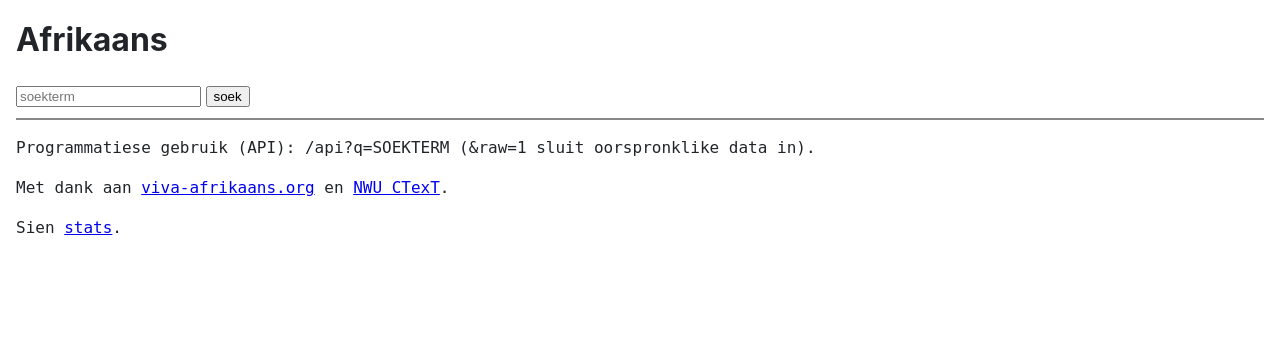
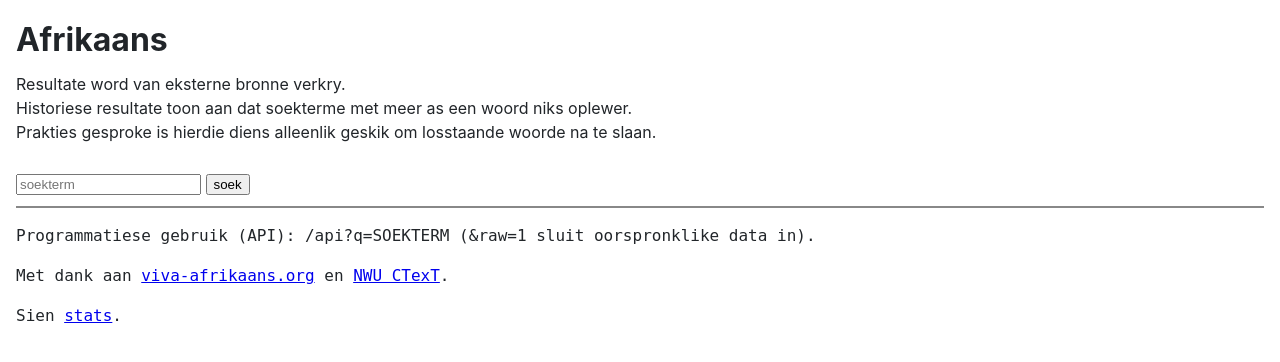
Before and after one commit to jacoduplessis/django-woordeboek, a Django app: page / in a window 1280 px wide. Shown: the top 362 px of the page. Run offline with Django 3.2, Linux system fonts and the light colour scheme.

Commit message:
Add notice to index template

```diff
--- a/woordeboek/templates/woordeboek/index.html
+++ b/woordeboek/templates/woordeboek/index.html
@@ -141,6 +141,9 @@
 </head>
 <body>
 <h1>Afrikaans</h1>
+<p>Resultate word van eksterne bronne verkry.<br>
+Historiese resultate toon aan dat soekterme met meer as een woord niks oplewer.<br>
+Prakties gesproke is hierdie diens alleenlik geskik om losstaande woorde na te slaan.</p>
 <div id="search">
   <form method="get">
     <input name="q" placeholder="soekterm" {% if q %}value="{{ q }}"{% endif %}>
```
